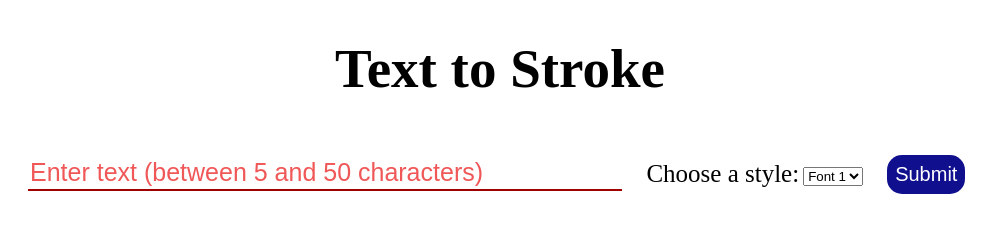
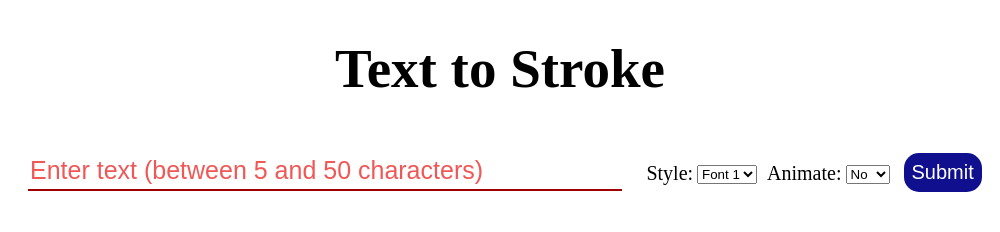
Before and after one commit to rahul96rajan/text-2-strokes, an Electron app: page GUI/index.html in a window 1000 px wide. Drawn offline with Linux system fonts and the light colour scheme.

Commit message:
added animate flag functionality in GUI

```diff
--- a/GUI/gui.css
+++ b/GUI/gui.css
@@ -13,8 +13,12 @@
     outline: none;
 }
 
-#styleDropdown, #inputBox {
-    font-size: 25px;
+#styleDropdown, #inputBox, #animDropdown{
+    font-size: 20px;
+}
+
+ #animFlag, #fontStyle {
+    margin-right: 10px;
 }
 
 #container > input::-webkit-input-placeholder {
@@ -24,7 +28,6 @@
 }
 
 #container > button {
-    margin-left: 20px;
     border-radius: 15px;
     background-color: rgba(0, 0, 136, 0.938);
     color: white;
--- a/GUI/index.html
+++ b/GUI/index.html
@@ -13,13 +13,17 @@
             <div id="container">
                 <h1 id="appTitle">Text to Stroke</h1>
                 <input type="text" placeholder="Enter text (between 5 and 50 characters)" name="inputString" id="inputBox" onkeyup="updateBtnStatus(this.value)"></input>
-                <label for="Styles" id="styleDropdown">Choose a style:</label>
+                <label for="Styles" id="styleDropdown">Style:</label>
                 <select name="Font Style" id="fontStyle">
                     <option value="0">Font 1</option>
                     <option value="1">Font 2</option>
                     <option value="2">Font 3</option>
                     <option value="3">Font 4</option>
                     <option value="4">Font 5</option>
+                </select><label for="Animations" id="animDropdown">Animate:</label>
+                <select name="AnimFlag" id="animFlag">
+                    <option value="0">No</option>
+                    <option value="1">Yes</option>
                 </select>
                 <button type="submit" id="submit">Submit</button>
                 <!-- <div class="loader"></div> -->
--- a/GUI/interact.js
+++ b/GUI/interact.js
@@ -11,10 +11,13 @@ submitBtn.addEventListener('click', function(){
 	loader.setAttribute('class', 'loader')
 	src.appendChild(loader).style.cssText = 'margin-left: auto; margin-right: auto; display: block;';
 
+	let imgType = " --save_img"
+	if(document.getElementById('animFlag').value==='1') imgType = " --save_gif"
+
 	let command = ("cd .. && python3 generate.py --char_seq '"
 					+ document.getElementById('inputBox').value + "' --style " +
 					+ document.getElementById('fontStyle').value +
-					" --save_img");
+					imgType);
 	let regexString = /results[/]gen_img.*.[gif|png]/;
 	let imagePath = "";
 
```
